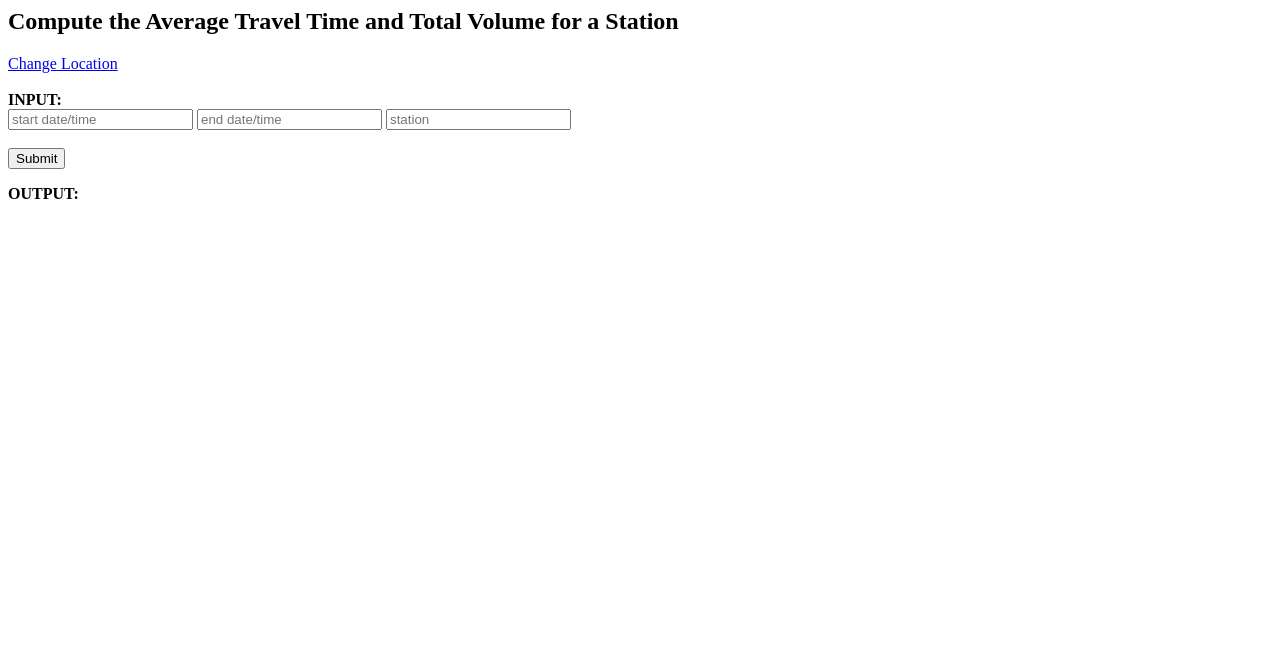
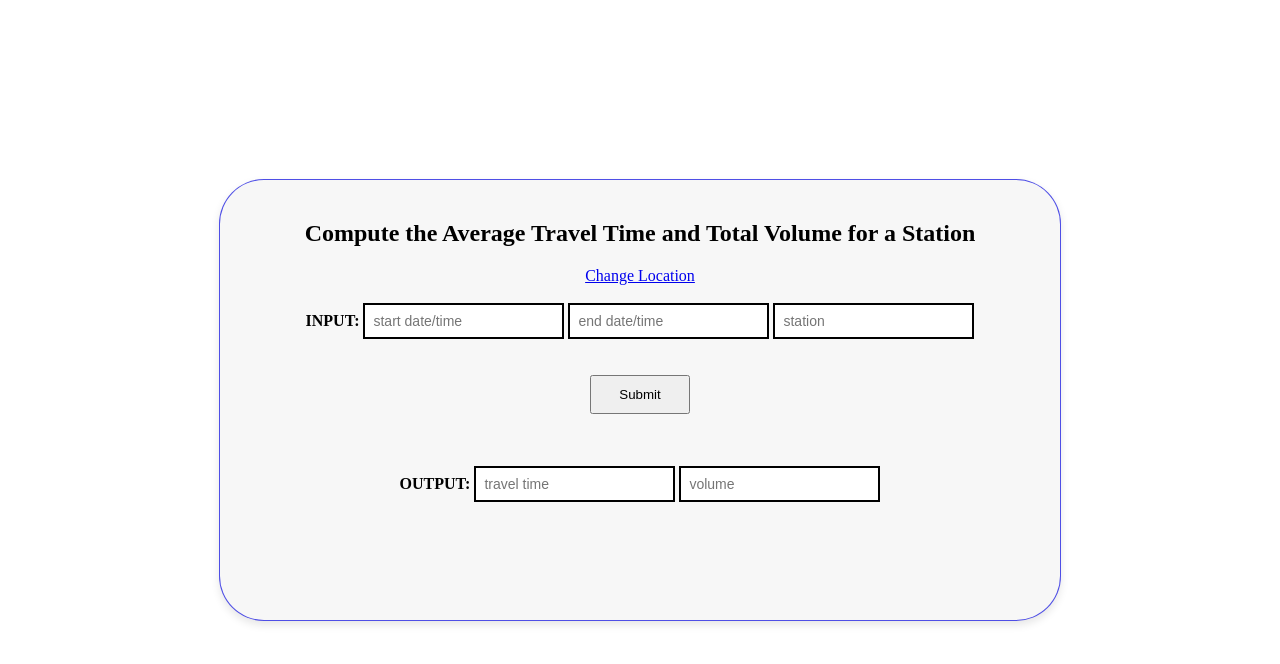
Before and after one commit to alexwc2002/Freeway, a website: page public/index.html in a window 1280 px wide. Drawn offline with Linux system fonts and the light colour scheme.

Commit message:
Finished Freeway App

```diff
--- /dev/null
+++ b/public/css/compute-style.css
@@ -0,0 +1,30 @@
+body {
+    display: flex;
+    justify-content: center;
+    align-items: center;
+    height: 100vh;
+    margin: 0;
+}
+
+.screen {
+    text-align: center;
+    width: 800px;
+    height: 400px;
+    background-color: #f7f7f7;
+    padding: 20px;
+    border: 1px solid rgba(19, 19, 224, 0.74);
+    border-radius: 45px;
+    box-shadow: 0 4px 8px rgba(0, 0, 0, 0.1);
+}
+
+input[type="text"] {
+    padding: 8px;
+    font-size: 14px;
+    border: 2px solid black;
+}
+
+input[type="submit"] {
+    padding: 10px;
+    width: 100px;
+
+}
--- /dev/null
+++ b/public/css/update-style.css
@@ -0,0 +1,30 @@
+body {
+    display: flex;
+    justify-content: center;
+    align-items: center;
+    height: 100vh;
+    margin: 0;
+}
+
+.screen {
+    text-align: center;
+    width: 800px;
+    height: 400px;
+    background-color: #f7f7f7;
+    padding: 20px;
+    border: 1px solid rgba(19, 19, 224, 0.74);
+    border-radius: 45px;
+    box-shadow: 0 4px 8px rgba(0, 0, 0, 0.1);
+}
+
+input[type="text"] {
+    padding: 8px;
+    font-size: 14px;
+    border: 2px solid black;
+}
+
+input[type="submit"] {
+    padding: 10px;
+    width: 100px;
+
+}
--- a/public/index.html
+++ b/public/index.html
@@ -1,28 +1,27 @@
 <html>
-
-<script src = "compute.js" defer></script>
-
+    <link rel="stylesheet" href="/css/compute-style.css">
+    <script src="/js/compute.js" defer></script>
     <body>
-    <h2>Compute the Average Travel Time and Total Volume for a Station</h2>
-    <a href="update.html">Change Location</a>
+        <div class="screen">
+            <h2 class="header">Compute the Average Travel Time and Total Volume for a Station</h2>
+            <a class="link" href="update.html">Change Location</a>
             <br></br>
-
+            <form id="compute">
+                <div class="inputs">
                     <strong>INPUT:</strong>
-
-    <form id="compute">
                     <input type="text" id="start" name="start" placeholder="start date/time" >
                     <input type="text" id="end" name="end" placeholder="end date/time">
                     <input type="text" id="station" name="station" placeholder="station">
-
+                </div>
                 <br></br>
-
                 <input type="submit" value="Submit">
             </form>
-
-    <strong>OUTPUT:</strong>
-    <p id ="travelTime"></p>
-    <p id ="volume"></p>
-    <p id="greeting"></p>
+            <br></br>
+            <div class="outputs">
+                <strong class="output">OUTPUT:</strong>
+                <input type="text" id ="travelTime" placeholder="travel time">
+                <input type="text" id ="volume" placeholder="volume">
+            </div>
+        </div>
     </body>
-
 </html>
--- a/public/compute.js
+++ b/public/js/compute.js
@@ -10,6 +10,11 @@ class ComputeScreen {
 	async averageTravelTimeSubmit(event){
 		event.preventDefault();
 
+		document.getElementById('travelTime').value = "";
+
+		document.getElementById('volume').value = "";
+
+
 		const formData = new FormData(event.target);
 
 		console.log(event.target);
@@ -18,15 +23,15 @@ class ComputeScreen {
 
 		console.log(params);
 
+		//return;
+
 		const result = await fetch('/traveltime?' + params);
 
 		const json = await result.json();
 
-		console.log(json.time);
+		document.getElementById('travelTime').value = json.time;
 
-		document.getElementById('travelTime').textContent = json.time;
-
-		document.getElementById('volume').textContent = json.volume
+		document.getElementById('volume').value = json.volume;
 
 	}
 }
--- a/public/update.js
+++ b/public/js/update.js
@@ -10,7 +10,6 @@ async updateLocation(event) {
     event.preventDefault();
 
     const formData = new FormData(event.target);
-    // Convert FormData to JSON
     const jsonData = Object.fromEntries(formData.entries());
     const jsonString = JSON.stringify(jsonData);
 
```
Also changed, not shown: public/Change_location_text.html (deleted, +0 -11 lines), public/frontend.js (deleted, +0 -31 lines), public/test.js (deleted, +0 -8 lines), public/update.html (+5 -11 lines), public/app.js (deleted). Lines whose indentation alone changed are shown as unchanged.
